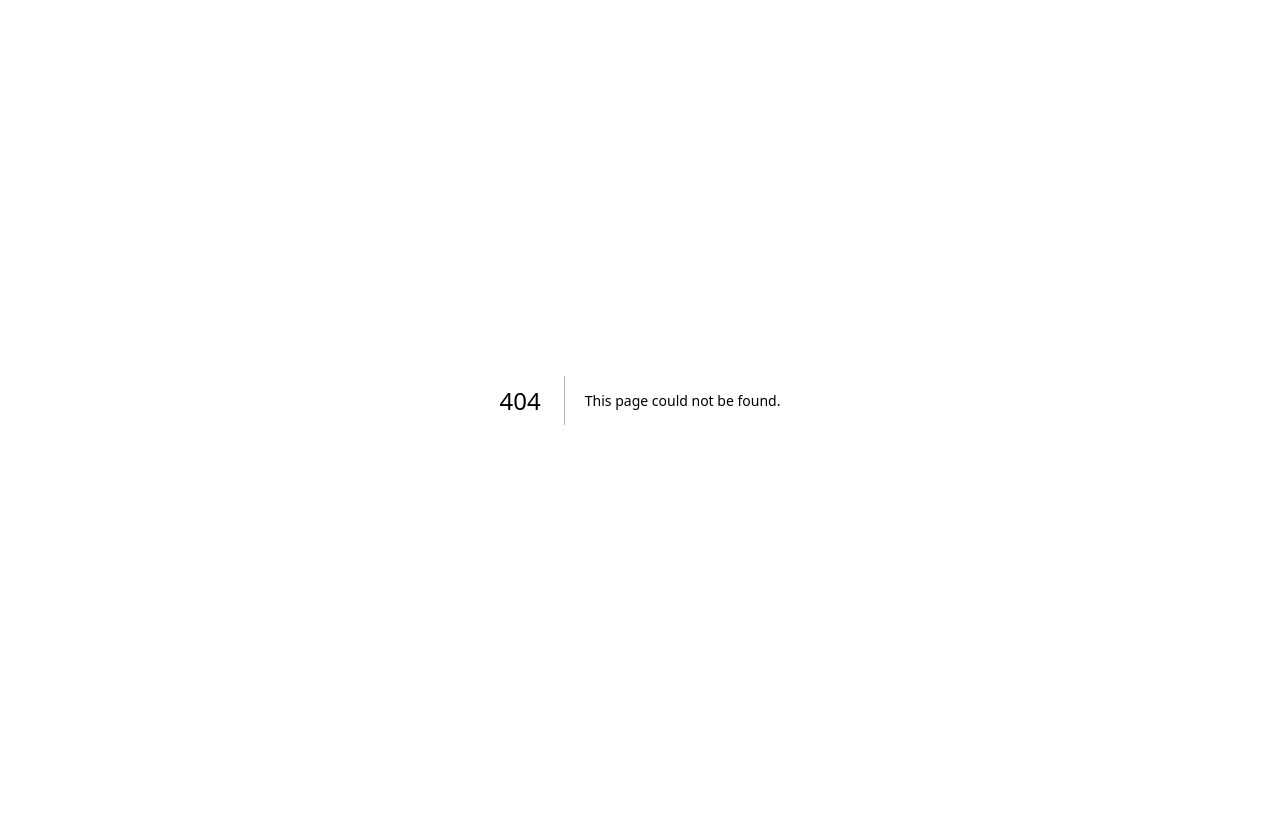
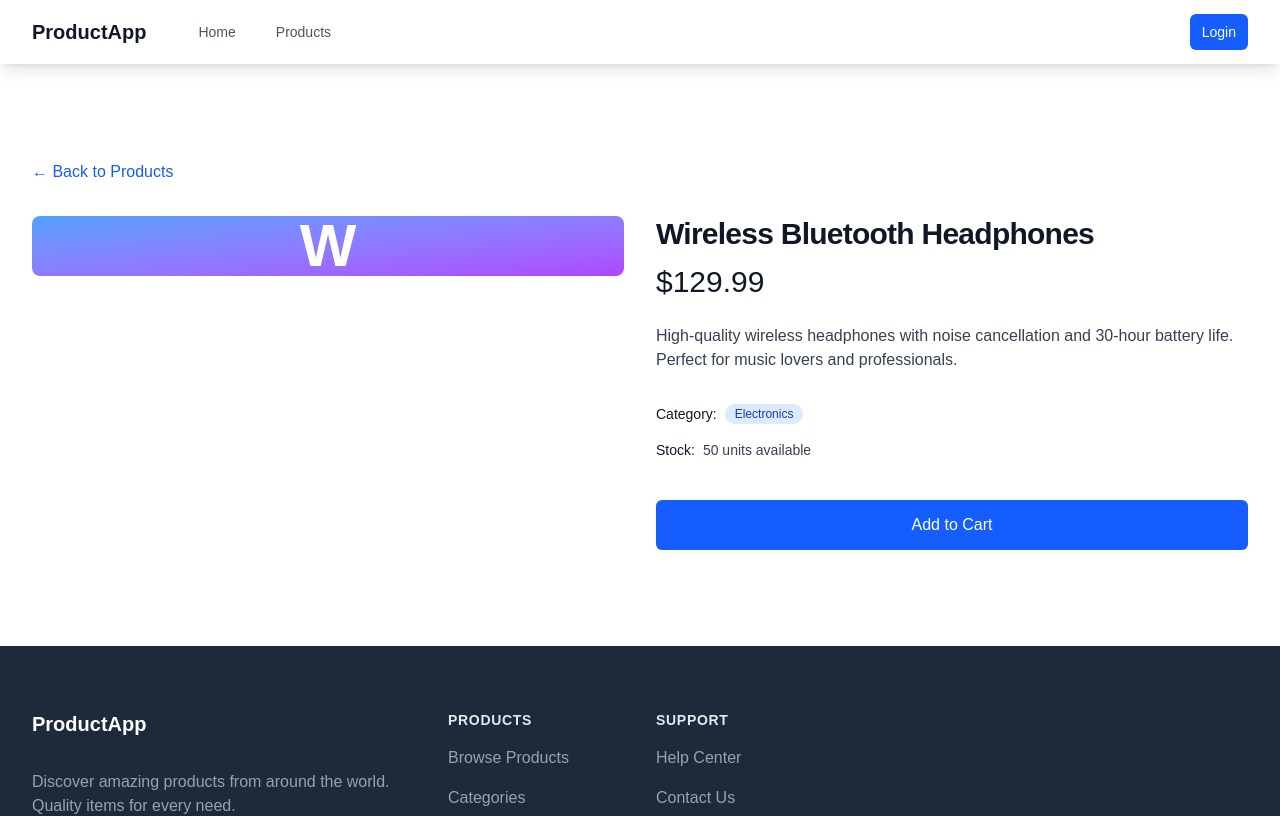
Before and after one commit to 4nik/job-task, a Next.js app: page /products/1 in a window 1280 px wide. Before the commit this address had no page. Shown: the top 816 px of the page. Built offline with nearby package versions, Linux system fonts and the light colour scheme; no server answers.

Commit message:
add product detail page

```diff
--- /dev/null
+++ b/src/app/products/[id]/page.js
@@ -0,0 +1,153 @@
+"use client";
+
+import { useState, useEffect } from "react";
+import { useParams, useRouter } from "next/navigation";
+import Link from "next/link";
+import Navbar from "../../../components/Navbar";
+import Footer from "../../../components/Footer";
+
+export default function ProductDetail() {
+    const params = useParams();
+    const router = useRouter();
+    const [product, setProduct] = useState(null);
+    const [loading, setLoading] = useState(true);
+    const [error, setError] = useState(null);
+
+    useEffect(() => {
+        const fetchProduct = async () => {
+            try {
+                const response = await fetch(`/api/products/${params.id}`);
+                if (response.ok) {
+                    const data = await response.json();
+                    setProduct(data);
+                } else if (response.status === 404) {
+                    setError("Product not found");
+                } else {
+                    setError("Failed to fetch product");
+                }
+            } catch (error) {
+                console.error("Failed to fetch product:", error);
+                setError("Failed to fetch product");
+            } finally {
+                setLoading(false);
+            }
+        };
+
+        if (params.id) {
+            fetchProduct();
+        }
+    }, [params.id]);
+
+    if (loading) {
+        return (
+            <div className="min-h-screen flex flex-col">
+                <Navbar />
+                <div className="flex-1 flex items-center justify-center">
+                    <div className="animate-spin rounded-full h-32 w-32 border-b-2 border-blue-600"></div>
+                </div>
+                <Footer />
+            </div>
+        );
+    }
+
+    if (error) {
+        return (
+            <div className="min-h-screen flex flex-col">
+                <Navbar />
+                <div className="flex-1 flex items-center justify-center">
+                    <div className="text-center">
+                        <h1 className="text-2xl font-bold text-gray-900 mb-4">{error}</h1>
+                        <Link
+                            href="/products"
+                            className="text-blue-600 hover:text-blue-500"
+                        >
+                            ← Back to Products
+                        </Link>
+                    </div>
+                </div>
+                <Footer />
+            </div>
+        );
+    }
+
+    if (!product) {
+        return null;
+    }
+
+    return (
+        <div className="min-h-screen flex flex-col">
+            <Navbar />
+            <main className="flex-1">
+                <div className="max-w-7xl mx-auto py-16 px-4 sm:py-24 sm:px-6 lg:px-8">
+                    <div className="mb-8">
+                        <Link
+                            href="/products"
+                            className="text-blue-600 hover:text-blue-500 flex items-center"
+                        >
+                            ← Back to Products
+                        </Link>
+                    </div>
+
+                    <div className="lg:grid lg:grid-cols-2 lg:gap-x-8 lg:items-start">
+                        {/* Image */}
+                        <div className="w-full">
+                            <div className="w-full aspect-w-1 aspect-h-1 bg-gray-200 rounded-lg overflow-hidden xl:aspect-w-7 xl:aspect-h-8">
+                                <div className="w-full h-full bg-gradient-to-br from-blue-400 to-purple-500 flex items-center justify-center text-white text-6xl font-bold">
+                                    {product.name.charAt(0)}
+                                </div>
+                            </div>
+                        </div>
+
+                        {/* Product info */}
+                        <div className="mt-10 px-4 sm:px-0 sm:mt-16 lg:mt-0">
+                            <h1 className="text-3xl font-extrabold tracking-tight text-gray-900">
+                                {product.name}
+                            </h1>
+
+                            <div className="mt-3">
+                                <p className="text-3xl text-gray-900">${product.price}</p>
+                            </div>
+
+                            <div className="mt-6">
+                                <h3 className="sr-only">Description</h3>
+                                <div className="text-base text-gray-700 space-y-6">
+                                    <p>{product.description}</p>
+                                </div>
+                            </div>
+
+                            <div className="mt-8">
+                                <div className="flex items-center">
+                                    <h3 className="text-sm text-gray-900 font-medium">Category:</h3>
+                                    <span className="ml-2 inline-flex items-center px-2.5 py-0.5 rounded-full text-xs font-medium bg-blue-100 text-blue-800">
+                                        {product.category}
+                                    </span>
+                                </div>
+
+                                <div className="flex items-center mt-4">
+                                    <h3 className="text-sm text-gray-900 font-medium">Stock:</h3>
+                                    <span className="ml-2 text-sm text-gray-700">
+                                        {product.stock} units available
+                                    </span>
+                                </div>
+                            </div>
+
+                            <div className="mt-10">
+                                <button
+                                    type="button"
+                                    className="w-full bg-blue-600 border border-transparent rounded-md py-3 px-8 flex items-center justify-center text-base font-medium text-white hover:bg-blue-700 focus:outline-none focus:ring-2 focus:ring-offset-2 focus:ring-blue-500"
+                                    onClick={() => {
+                                        // In a real app, this might add to cart or show a purchase modal
+                                        alert("Purchase functionality would be implemented here!");
+                                    }}
+                                >
+                                    Add to Cart
+                                </button>
+                            </div>
+                        </div>
+                    </div>
+                </div>
+            </main>
+            <Footer />
+        </div>
+    );
+}
```
